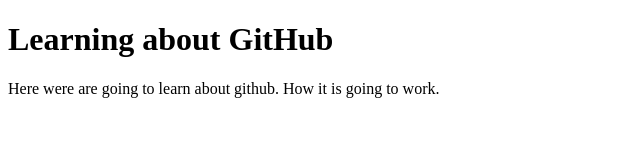
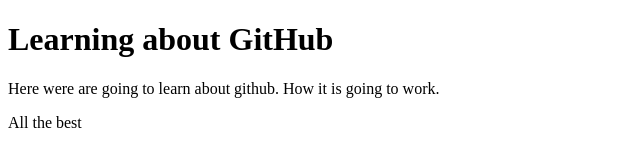
Before and after one commit to sachu29/Try-Git, a plain HTML site: page index.html in a window 1280 px wide. Shown: the full height of the page, 0-640 px from the left. Drawn offline with Linux system fonts and the light colour scheme.

Commit message:
first try

```diff
--- a/index.html
+++ b/index.html
@@ -9,5 +9,6 @@
   <body>
     <h1>Learning about GitHub</h1>
     <p>Here were are going to learn about github. How it is going to work.</p>
+    <p>All the best</p>
   </body>
 </html>
```
